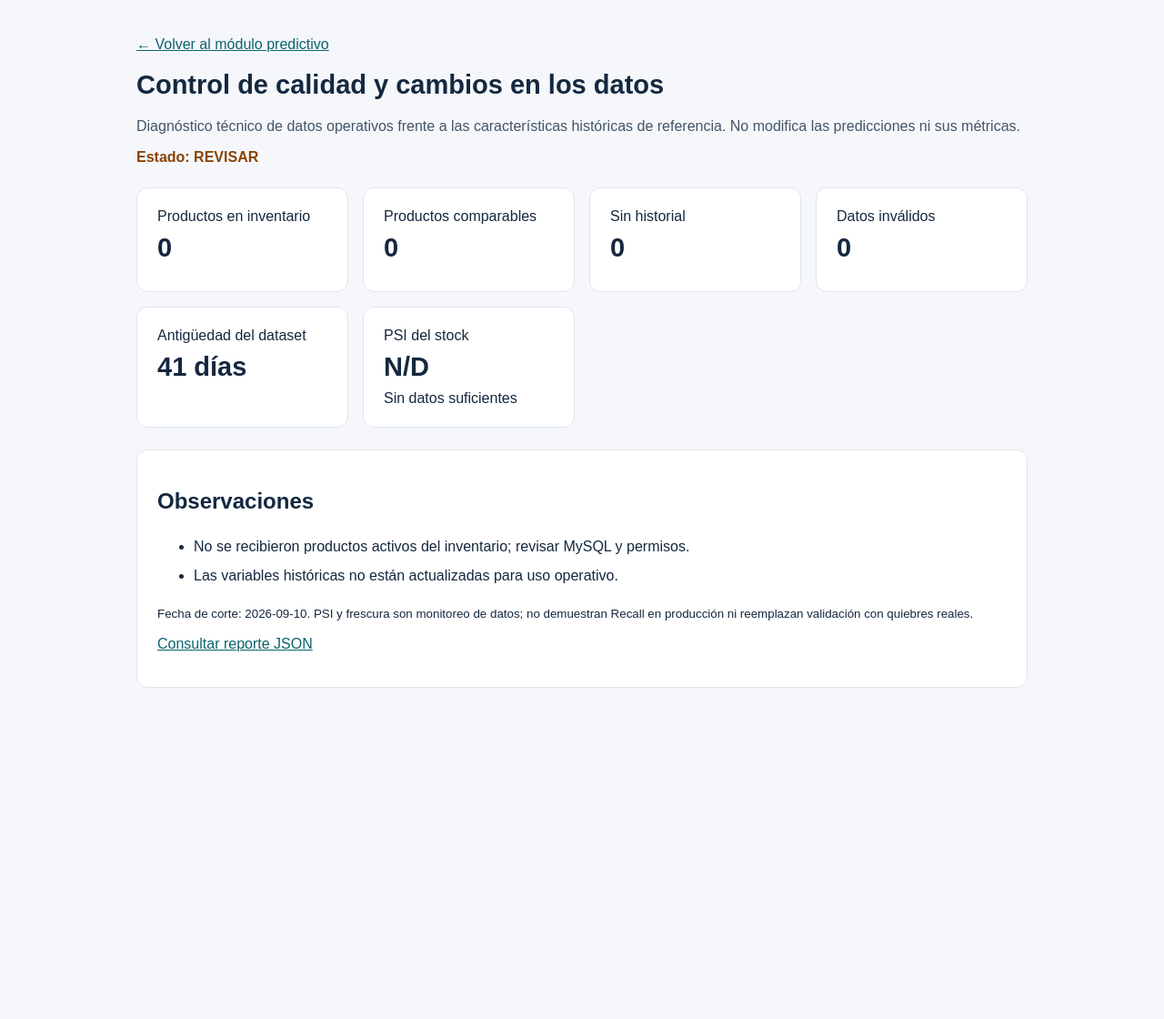
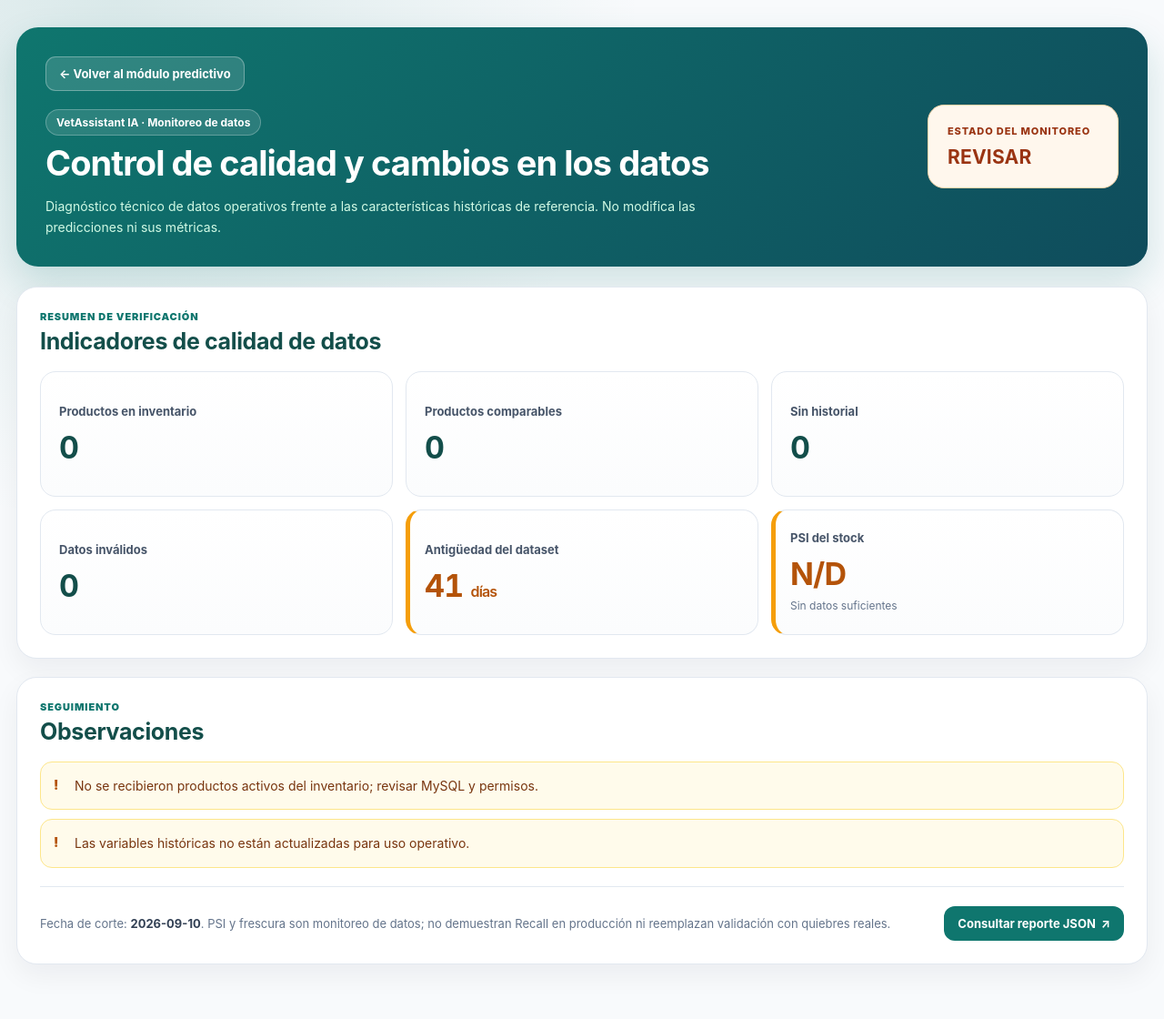
Before and after one commit to elChris28/Proyecto_Capstone_Project, a Flask app: page /calidad-datos in a window 1280 px wide. Shown: the whole page at 91% size. Before the commit the page ends 756 px from the top, so only its background shows below. Run offline with Flask 3, Linux system fonts and the light colour scheme; data that the repository does not hold is empty; parts of the project's set-up code (start-up, migrations or seed data) failed here and were passed over.

Commit message:
style: unificar interfaz de calidad de datos T2

```diff
--- /dev/null
+++ b/app/presentation/static/calidad_datos.css
@@ -0,0 +1,143 @@
+/* VetAssistant IA · Calidad de datos · T2
+   Presentación exclusivamente: no modifica cálculos, rutas, servicios ni estado de auditoría. */
+:root {
+    --quality-brand: #0f766e;
+    --quality-brand-dark: #134e4a;
+    --quality-ink: #0f172a;
+    --quality-muted: #64748b;
+    --quality-line: #e2e8f0;
+    --quality-surface: #ffffff;
+    --quality-warning: #b45309;
+    --quality-warning-bg: #fffbeb;
+    --quality-success: #166534;
+    --quality-success-bg: #f0fdf4;
+}
+* { box-sizing: border-box; }
+html { scroll-behavior: smooth; }
+body.quality-page {
+    margin: 0;
+    min-height: 100vh;
+    color: var(--quality-ink);
+    background: radial-gradient(circle at 10% 0%, rgba(15,118,110,.13), transparent 36%), #f8fafc;
+    font-family: Inter, ui-sans-serif, system-ui, -apple-system, BlinkMacSystemFont, "Segoe UI", sans-serif;
+    -webkit-font-smoothing: antialiased;
+}
+a { color: inherit; }
+.quality-container { width: min(1250px, calc(100% - 36px)); margin: 30px auto 60px; }
+.quality-header {
+    background: linear-gradient(135deg, #0f766e, #0f4c5c);
+    color: #fff;
+    border-radius: 24px;
+    padding: 32px;
+    display: flex;
+    justify-content: space-between;
+    align-items: center;
+    gap: 28px;
+    box-shadow: 0 18px 42px rgba(15,118,110,.18);
+    margin-bottom: 22px;
+}
+.quality-header-copy { flex: 1; min-width: 0; }
+.quality-back {
+    display: inline-flex;
+    align-items: center;
+    border: 1px solid rgba(255,255,255,.3);
+    background: rgba(255,255,255,.14);
+    text-decoration: none;
+    padding: 10px 14px;
+    border-radius: 11px;
+    font-size: 13px;
+    font-weight: 700;
+    transition: background .15s ease;
+}
+.quality-back:hover { background: rgba(255,255,255,.22); }
+.quality-back:focus-visible, .quality-json-link:focus-visible { outline: 3px solid #fbbf24; outline-offset: 3px; }
+.quality-tag {
+    display: table;
+    margin: 20px 0 8px;
+    padding: 6px 11px;
+    border: 1px solid rgba(255,255,255,.25);
+    background: rgba(255,255,255,.12);
+    border-radius: 999px;
+    font-weight: 700;
+    font-size: 12px;
+}
+.quality-header h1 { margin: 0 0 12px; font-size: clamp(26px, 3.4vw, 38px); letter-spacing: -.025em; line-height: 1.2; }
+.quality-header p { margin: 0; line-height: 1.65; color: #d1fae5; font-size: 14px; max-width: 770px; }
+.quality-status-card {
+    display: flex;
+    flex-direction: column;
+    gap: 9px;
+    align-items: flex-start;
+    justify-content: center;
+    min-width: 210px;
+    padding: 21px;
+    border-radius: 18px;
+    color: #fff;
+    border: 1px solid rgba(255,255,255,.3);
+    background: rgba(255,255,255,.12);
+}
+.quality-status-label { font-size: 11px; font-weight: 800; letter-spacing: .08em; }
+.quality-status-text { font-size: 21px; letter-spacing: .01em; }
+.quality-status-card.is-review { background: #fff7ed; color: #9a3412; border-color: #fed7aa; }
+.quality-status-card.is-ok { background: #ecfdf5; color: #166534; border-color: #bbf7d0; }
+.quality-section, .quality-panel {
+    background: var(--quality-surface);
+    border: 1px solid var(--quality-line);
+    border-radius: 22px;
+    padding: 25px;
+    box-shadow: 0 12px 30px rgba(15,23,42,.055);
+    margin-bottom: 20px;
+}
+.quality-section-heading { display: flex; align-items: center; justify-content: space-between; gap: 16px; margin-bottom: 18px; }
+.quality-eyebrow { display: block; margin-bottom: 5px; color: var(--quality-brand); letter-spacing: .08em; font-size: 11px; font-weight: 900; text-transform: uppercase; }
+.quality-section h2, .quality-panel h2 { font-size: clamp(20px, 2.5vw, 25px); color: var(--quality-brand-dark); letter-spacing: -.015em; margin: 0; }
+.quality-metrics { display: grid; grid-template-columns: repeat(3, minmax(0, 1fr)); gap: 14px; }
+.quality-metric {
+    min-height: 138px;
+    padding: 19px 20px;
+    border: 1px solid var(--quality-line);
+    border-radius: 17px;
+    background: linear-gradient(180deg, #fff, #fbfcfd);
+    display: flex;
+    flex-direction: column;
+    justify-content: center;
+    overflow-wrap: anywhere;
+}
+.quality-metric > span { color: #475569; font-size: 13px; font-weight: 700; line-height: 1.4; }
+.quality-metric strong { display: block; margin-top: 11px; color: var(--quality-brand-dark); font-size: clamp(26px, 3vw, 34px); line-height: 1.1; letter-spacing: -.025em; font-variant-numeric: tabular-nums; }
+.quality-metric strong small { font-size: 16px; font-weight: 600; }
+.quality-metric-caution { border-left: 5px solid #f59e0b; padding-left: 16px; }
+.quality-metric-caution strong { color: var(--quality-warning); }
+.quality-metric-hint { margin: 8px 0 0; color: var(--quality-muted); font-size: 12px; line-height: 1.5; }
+.quality-observations { list-style: none; padding: 0; margin: 0; display: grid; gap: 10px; }
+.quality-observations li {
+    position: relative;
+    padding: 15px 16px 15px 37px;
+    background: var(--quality-warning-bg);
+    border: 1px solid #fde68a;
+    border-radius: 13px;
+    color: #78350f;
+    font-size: 14px;
+    line-height: 1.55;
+}
+.quality-observations li::before { content: "!"; position: absolute; left: 14px; top: 14px; font-weight: 900; color: #b45309; }
+.quality-no-alerts { margin: 0; color: var(--quality-success); background: var(--quality-success-bg); border-radius: 13px; padding: 17px; line-height: 1.5; }
+.quality-panel-footer { display: flex; justify-content: space-between; align-items: center; gap: 24px; flex-wrap: wrap; padding-top: 21px; margin-top: 20px; border-top: 1px solid var(--quality-line); }
+.quality-panel-footer p { margin: 0; flex: 1; min-width: 260px; color: var(--quality-muted); line-height: 1.6; font-size: 13px; }
+.quality-panel-footer p strong { color: #334155; }
+.quality-json-link { display: inline-flex; align-items: center; justify-content: center; gap: 6px; flex-shrink: 0; text-decoration: none; padding: 11px 15px; color: #fff; font-weight: 750; background: var(--quality-brand); border-radius: 12px; font-size: 13px; }
+.quality-json-link:hover { background: var(--quality-brand-dark); }
+@media (max-width: 900px) {
+    .quality-header { flex-direction: column; align-items: stretch; }
+    .quality-status-card { min-width: 0; flex-direction: row; align-items: center; justify-content: space-between; }
+    .quality-metrics { grid-template-columns: repeat(2, minmax(0, 1fr)); }
+}
+@media (max-width: 560px) {
+    .quality-container { width: min(100% - 24px, 1250px); margin: 12px auto 32px; }
+    .quality-header, .quality-section, .quality-panel { padding: 18px; border-radius: 18px; }
+    .quality-metrics { grid-template-columns: minmax(0, 1fr); gap: 10px; }
+    .quality-metric { min-height: 105px; }
+    .quality-status-card { flex-direction: column; align-items: flex-start; }
+    .quality-panel-footer p { min-width: 0; }
+}
+@media (prefers-reduced-motion: reduce) { html { scroll-behavior: auto; } .quality-back { transition: none; } }
--- a/app/presentation/templates/calidad_datos.html
+++ b/app/presentation/templates/calidad_datos.html
@@ -1,17 +1,86 @@
 <!doctype html>
-<html lang="es"><head><meta charset="utf-8"><meta name="viewport" content="width=device-width, initial-scale=1">
-<title>Control de datos - VetAssistant IA</title>
-<style>body{font-family:Arial,sans-serif;background:#f5f7fb;color:#14283f;margin:0}.wrap{max-width:980px;margin:40px auto;padding:0 18px}h1{font-size:29px}.intro{color:#435568}.metrics{display:grid;grid-template-columns:repeat(auto-fit,minmax(200px,1fr));gap:16px;margin:24px 0}.metric,.panel{background:white;border:1px solid #dfe6ef;border-radius:12px;padding:22px}.metric strong{display:block;font-size:29px;margin:9px 0}.status{font-weight:700;color:#8a4300}.ok{color:#006d51}a{color:#0b626c}.panel{margin-top:18px}li{padding:7px 0}</style></head>
-<body><div class="wrap"><a href="{{ url_for('prediction.predicciones_stock') }}">← Volver al módulo predictivo</a><h1>Control de calidad y cambios en los datos</h1>
-<p class="intro">Diagnóstico técnico de datos operativos frente a las características históricas de referencia. No modifica las predicciones ni sus métricas.</p>
-<p class="status {{ 'ok' if auditoria.estado == 'OK' else '' }}">Estado: {{ auditoria.estado }}</p>
-<div class="metrics">
-<div class="metric">Productos en inventario<strong>{{ auditoria.total_inventario }}</strong></div>
-<div class="metric">Productos comparables<strong>{{ auditoria.productos_comparables }}</strong></div>
-<div class="metric">Sin historial<strong>{{ auditoria.productos_sin_historial }}</strong></div>
-<div class="metric">Datos inválidos<strong>{{ auditoria.productos_con_campos_invalidos }}</strong></div>
-<div class="metric">Antigüedad del dataset<strong>{{ auditoria.dias_desde_corte if auditoria.dias_desde_corte is not none else 'N/D' }} días</strong></div>
-<div class="metric">PSI del stock<strong>{{ auditoria.psi_stock if auditoria.psi_stock is not none else 'N/D' }}</strong>{{ auditoria.interpretacion_psi }}</div>
-</div><section class="panel"><h2>Observaciones</h2>{% if auditoria.observaciones %}<ul>{% for obs in auditoria.observaciones %}<li>{{ obs }}</li>{% endfor %}</ul>{% else %}<p>No se detectaron alertas bajo estas reglas.</p>{% endif %}
-<p><small>Fecha de corte: {{ auditoria.fecha_corte_variables }}. {{ auditoria.aviso }}</small></p>
-<p><a href="{{ url_for('prediction.api_calidad_datos') }}">Consultar reporte JSON</a></p></section></div></body></html>
+<html lang="es">
+<head>
+    <meta charset="utf-8">
+    <meta name="viewport" content="width=device-width, initial-scale=1">
+    <title>Control de datos - VetAssistant IA</title>
+    <link rel="stylesheet" href="{{ url_for('static', filename='calidad_datos.css') }}">
+</head>
+<body class="quality-page">
+    <main class="quality-container">
+        <header class="quality-header">
+            <div class="quality-header-copy">
+                <a class="quality-back" href="{{ url_for('prediction.predicciones_stock') }}">← Volver al módulo predictivo</a>
+                <span class="quality-tag">VetAssistant IA · Monitoreo de datos</span>
+                <h1>Control de calidad y cambios en los datos</h1>
+                <p>Diagnóstico técnico de datos operativos frente a las características históricas de referencia. No modifica las predicciones ni sus métricas.</p>
+            </div>
+            <div class="quality-status-card {{ 'is-ok' if auditoria.estado == 'OK' else 'is-review' }}" role="status" aria-live="polite">
+                <span class="quality-status-label">ESTADO DEL MONITOREO</span>
+                <strong class="quality-status-text">{{ auditoria.estado }}</strong>
+            </div>
+        </header>
+
+        <section class="quality-section" aria-labelledby="quality-metrics-heading">
+            <div class="quality-section-heading">
+                <div>
+                    <span class="quality-eyebrow">Resumen de verificación</span>
+                    <h2 id="quality-metrics-heading">Indicadores de calidad de datos</h2>
+                </div>
+            </div>
+
+            <div class="quality-metrics">
+                <article class="quality-metric">
+                    <span>Productos en inventario</span>
+                    <strong>{{ auditoria.total_inventario }}</strong>
+                </article>
+                <article class="quality-metric">
+                    <span>Productos comparables</span>
+                    <strong>{{ auditoria.productos_comparables }}</strong>
+                </article>
+                <article class="quality-metric">
+                    <span>Sin historial</span>
+                    <strong>{{ auditoria.productos_sin_historial }}</strong>
+                </article>
+                <article class="quality-metric">
+                    <span>Datos inválidos</span>
+                    <strong>{{ auditoria.productos_con_campos_invalidos }}</strong>
+                </article>
+                <article class="quality-metric {{ 'quality-metric-caution' if auditoria.estado != 'OK' else '' }}">
+                    <span>Antigüedad del dataset</span>
+                    <strong>{{ auditoria.dias_desde_corte if auditoria.dias_desde_corte is not none else 'N/D' }} <small>días</small></strong>
+                </article>
+                <article class="quality-metric {{ 'quality-metric-caution' if auditoria.estado != 'OK' else '' }}">
+                    <span>PSI del stock</span>
+                    <strong>{{ auditoria.psi_stock if auditoria.psi_stock is not none else 'N/D' }}</strong>
+                    <p class="quality-metric-hint">{{ auditoria.interpretacion_psi }}</p>
+                </article>
+            </div>
+        </section>
+
+        <section class="quality-panel" aria-labelledby="quality-observations-heading">
+            <div class="quality-section-heading">
+                <div>
+                    <span class="quality-eyebrow">Seguimiento</span>
+                    <h2 id="quality-observations-heading">Observaciones</h2>
+                </div>
+            </div>
+
+            {% if auditoria.observaciones %}
+            <ul class="quality-observations">
+                {% for obs in auditoria.observaciones %}
+                <li>{{ obs }}</li>
+                {% endfor %}
+            </ul>
+            {% else %}
+            <p class="quality-no-alerts">No se detectaron alertas bajo estas reglas.</p>
+            {% endif %}
+
+            <div class="quality-panel-footer">
+                <p>Fecha de corte: <strong>{{ auditoria.fecha_corte_variables }}</strong>. {{ auditoria.aviso }}</p>
+                <a class="quality-json-link" href="{{ url_for('prediction.api_calidad_datos') }}">Consultar reporte JSON <span aria-hidden="true">↗</span></a>
+            </div>
+        </section>
+    </main>
+</body>
+</html>
```
Also changed, not shown: tests/test_estilo_calidad_datos_t2.py (added, +82 -0 lines).
